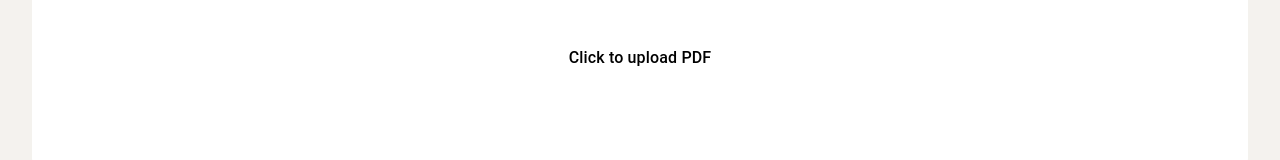
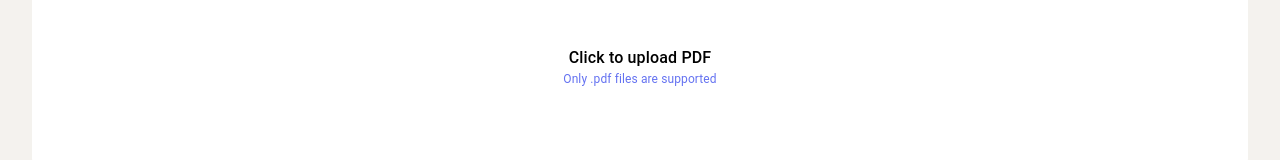
Before and after one commit to NavyaGunda23/AI-Recrutier-Candidate-FE, a React (Vite) app: page /jobs/create in a window 1280 px wide. Shown: the part 463-623 px from the top of the page. Built offline with nearby package versions, Linux system fonts and the light colour scheme; no server answers; the database is empty.

Commit message:
displayed the message

```diff
--- a/src/features/jobs/ApplyJob.tsx
+++ b/src/features/jobs/ApplyJob.tsx
@@ -422,7 +422,7 @@ const [ candidateList, setCandidateList] = useState<any[]>([])
           {/* <Typography fontSize={16} fontWeight={500}>
             Click to upload PDF
           </Typography> */}
-          <Typography fontSize={12} color="rgba(255,255,255,0.7)">
+          <Typography fontSize={12} color="#6472f1">
             Only .pdf files are supported
           </Typography>
         </Box>
```
